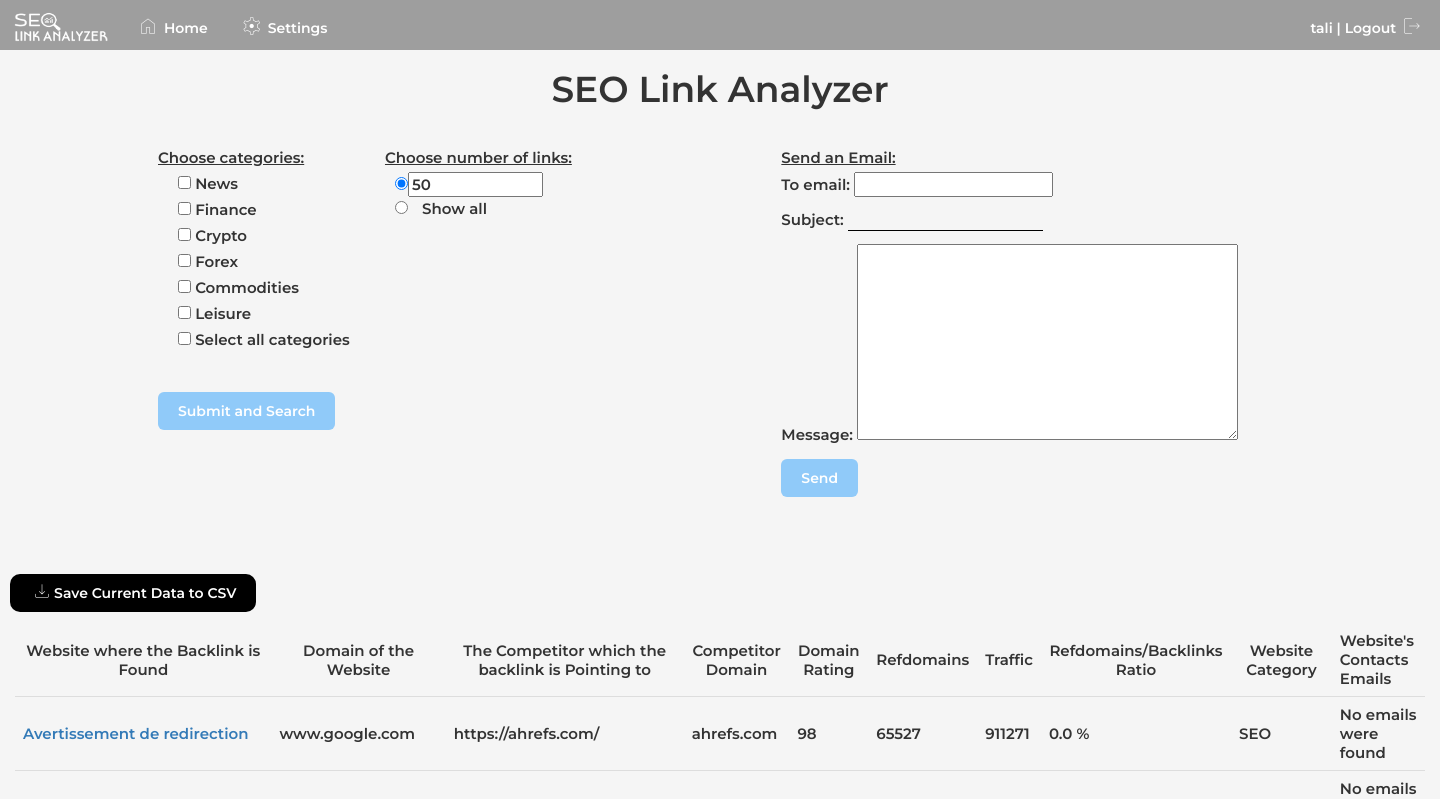
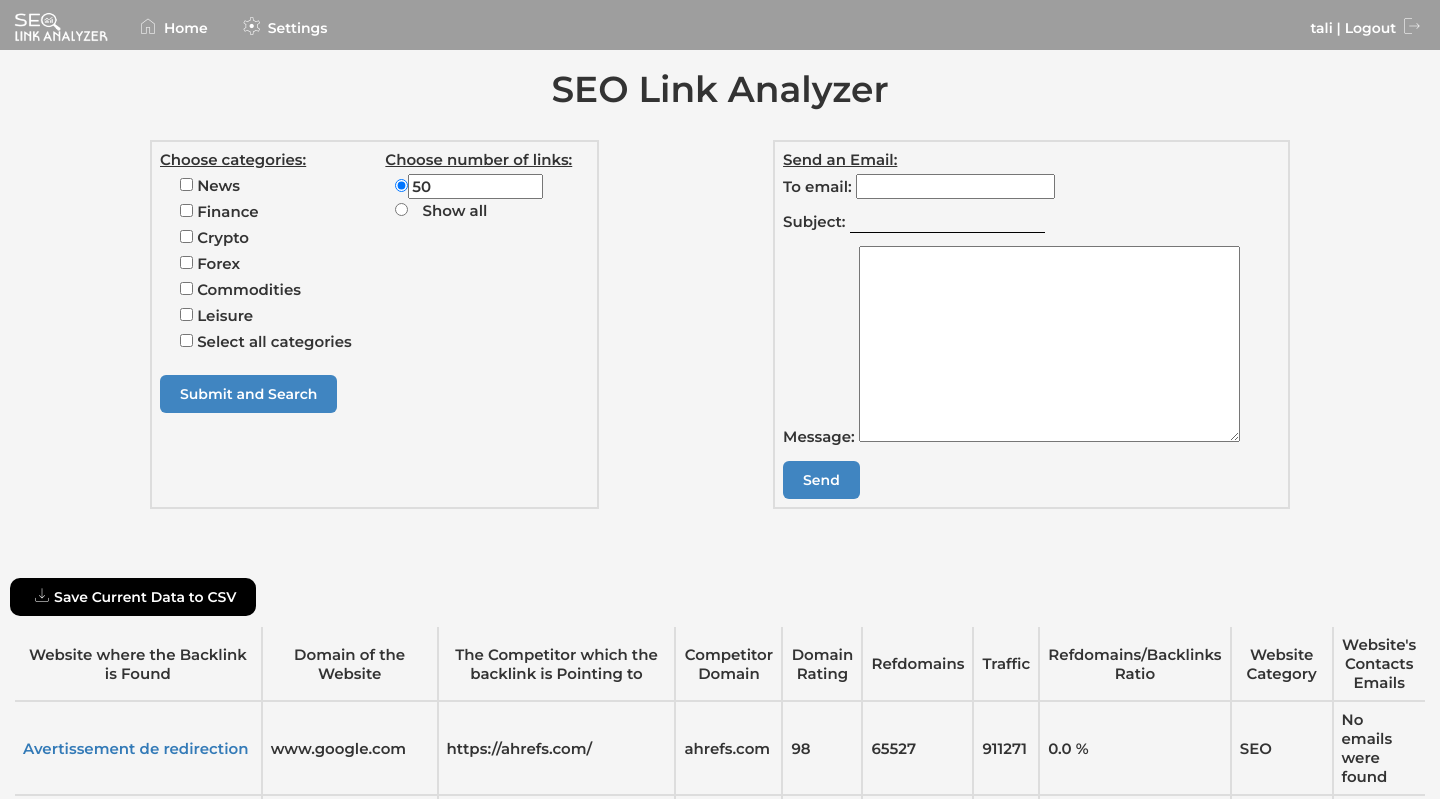
Before and after one commit to talipolonsky/trial-proj, a Django app: page /home/ in a window 1440 px wide. Shown: the top 799 px of the page. Run offline with Django 4.2, Linux system fonts and the light colour scheme; a user stored in the database is signed in; data comes from the database, SQL or seed files in the repository; both versions use the stored data as it was after the commit; parts of the project's set-up code (start-up, migrations or seed data) failed here and were passed over; some libraries are stand-ins or nearby versions.

Commit message:
Koral's new design changes- 13/06

```diff
--- a/templates/plus500/home.html
+++ b/templates/plus500/home.html
@@ -3,11 +3,15 @@
 <title>SEO Link Analyzer: Home</title>
 <style>
   input[type=submit]{
-    background-color: #90CAF9;
+    background-color: #4085C1;
     color: white;
     border: none;
     padding: 10px 20px;
     font-size: 14px;
+  }
+  input[type=submit]:hover{
+    background-color: #96C0E5;
+    color: white;
   }
   .export_csv{
     background-color: #000000;
@@ -20,7 +24,7 @@
 
   }
   a.export_csv:hover{
-    background-color: #666666;
+    background-color: #7F8C8D;
     color: white;
     text-decoration: none;
 
@@ -30,16 +34,19 @@
   }
   table, td{
     font-size: 15px;
-    background-color: #F5F5F5;
   }
   input[type=text] {
     border: none;
     border-bottom: 1px solid black;
     background-color: #F5F5F5;
   }
-  .first_table, .second_table{
+  .first_table{
     border-collapse: collapse;
     width: 100%;
+  }
+  .second_table{
+    table-layout: fixed;
+
   }
   .first_table th, .first_table td {
     padding: 8px;
@@ -52,6 +59,20 @@
   text-align: left;
   border-bottom: 1px solid #ddd;
 }
+.second_table th, .second_table td {
+padding: 8px;
+text-align: left;
+border-bottom: 2px solid #ddd;
+border-left: 2px solid #ddd;
+}
+td:first-child, th:first-child {
+ border-left: none;
+}
+.second_table tr:hover{
+  background-color: #96C0E5;
+}
+
+
 </style>
 </head>
 
@@ -69,7 +90,7 @@
     <table class= "first_table">
       <tbody>
         <tr>
-          <td>
+          <td style="border-left: 2px solid #ddd;border-bottom: 2px solid #ddd;border-top: 2px solid #ddd;">
             <fieldset>
               <label for="choose_categories" style="text-decoration: underline;"><b>Choose categories:</b></label><br>
               <input style="margin-left: 20px;" type="checkbox" id="news" name="news" value="News">
@@ -95,10 +116,10 @@
                   }
                 }
               </script>
-          <br><br>
+          <br>
           <input type="submit" value="Submit and Search" class="btn btn-primary btn-lg">
           </td>
-          <td>
+          <td style="border-bottom: 2px solid #ddd;border-top: 2px solid #ddd;border-right: 2px solid #ddd;">
             <div>
               <label for="selected_num" style="text-decoration: underline;"><b>Choose number of links:</b></label><br>
               <input style="margin-left: 10px;" type="radio" name="radio" id="selected_num" value="selected_num" checked/><input style="width: 9em" type="number" min=0 name="links_num" value="{{num_of_links}}" placeholder="Type number..." /><br>
@@ -108,7 +129,7 @@
           </td>
           <td></td><td></td><td></td><td></td><td></td><td></td><td></td><td></td><td></td><td></td>
         <!--Contact form-->
-        <td>
+        <td style="border-left: 2px solid #ddd;border-bottom: 2px solid #ddd;border-top: 2px solid #ddd;border-right: 2px solid #ddd;">
         <label for="send_email" style="text-decoration: underline;"><b>Send an Email:</b></label><br>
         <form method="post">
             {% csrf_token %}
@@ -149,13 +170,13 @@
       <th style="text-align: center;">Traffic</th>
       <th style="text-align: center;">Refdomains/Backlinks Ratio</th>
       <th style="text-align: center;">Website Category</th>
-      <th scope="col">Website's Contacts Emails</th>
+      <th scope="col" style="text-align: center;">Website's Contacts Emails</th>
     </tr>
   </thead>
 <tbody>
     {% for link in selected_links %}
-      <tr>
-        <td><a href="{{ link.url_from }}">{{link.title}}</a></td>
+        <tr>
+          <td><a href="{{ link.url_from }}">{{link.title}}</a></td>
           <td>{{ link.url_domain }}</td>
           <td>{{ link.url_to }}</td>
           <td>{{ link.competitor }}</td>
@@ -165,7 +186,7 @@
           <td>{{ link.refdomains_backlinks_ratio }} %</td>
           <td>{{ link.category }}</td>
           <td>{{ link.contact_email }}</td>
-      </tr>
+        </tr>
     {% endfor %}
   </tbody>
 </table>
--- a/templates/registration/login.html
+++ b/templates/registration/login.html
@@ -31,7 +31,7 @@
   <p style="color:red; text-align:center;"> Your user/password didn't match </p>
 {% endif %}
 -->
-<img src="{% static "plus500/logo_black_small.png" %}" alt="SEO Link Analyzer black logo" class="center" width="300" height="220" />
+<img src="{% static "plus500/logo_black_small.png" %}" alt="SEO Link Analyzer black logo" class="center" width="350" height="250" />
 <h1 class = "text-center" >Welcome to SEO Link Analyzer!</h1>
 <h4 class = "text-center">Please sign in to continue:</h4><br>
 <form class = "text-center" method="post" %>
```
Also changed, not shown: db.sqlite3.
